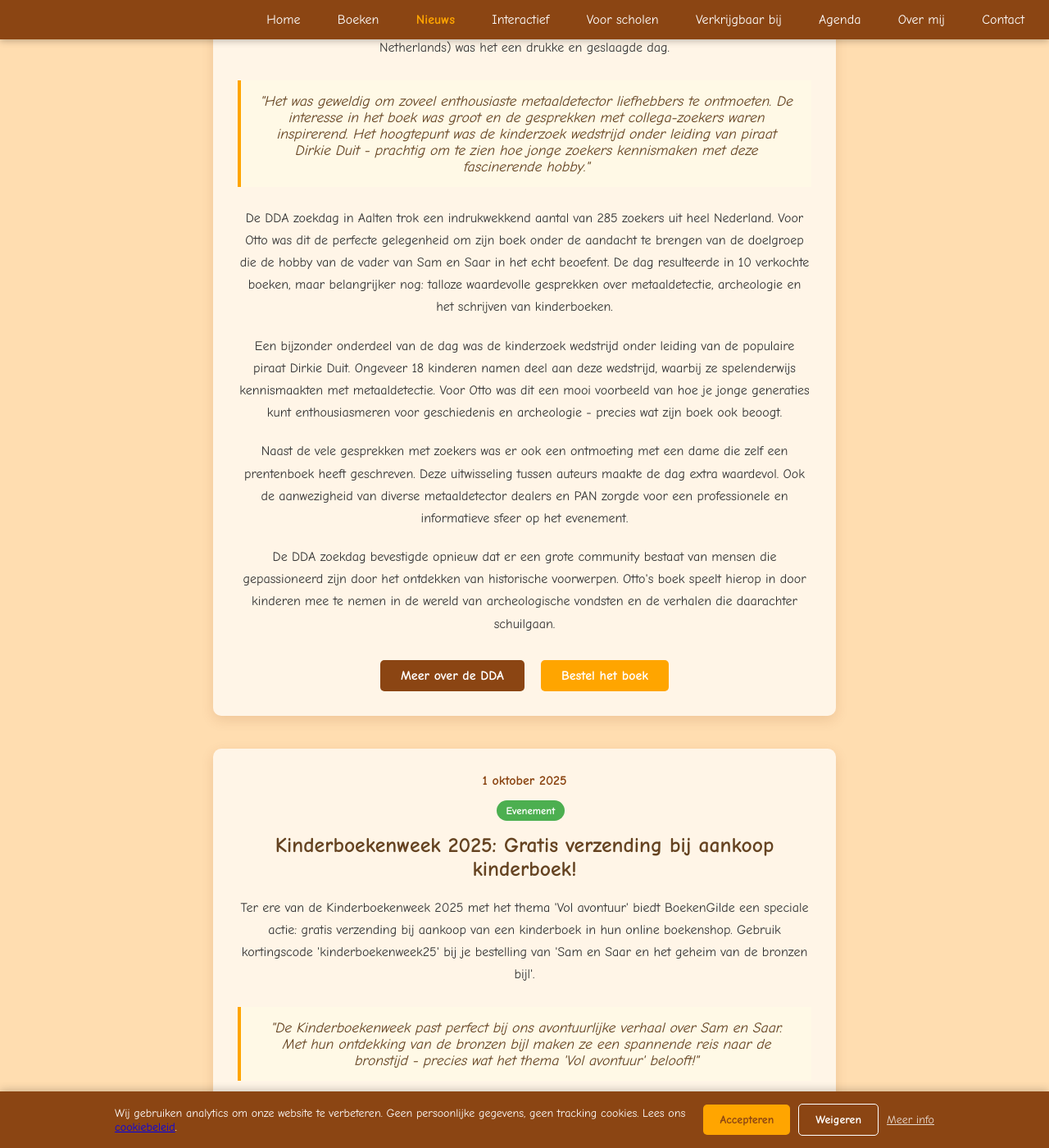
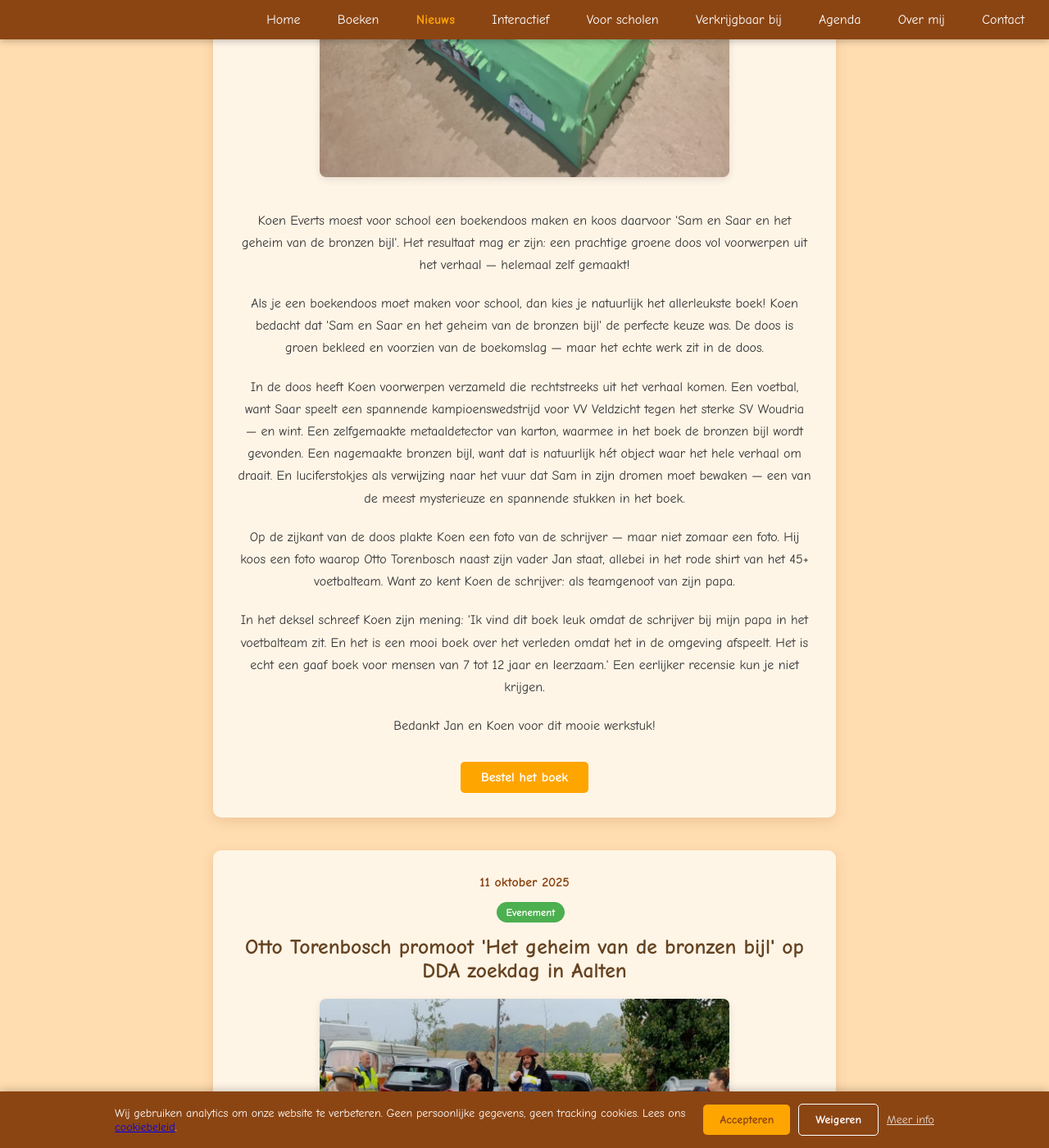
Before and after one commit to otorenbosch/samensaar.nl, a Jekyll site: the page built from nieuws.html, in a window 1280 px wide and 1400 px high, scrolled down 864 px. Shown: the whole window at 82% size. Built offline with Jekyll 4.4.1, drawn with Linux system fonts in a browser that asks for light colours; some of the changed text lies outside the part shown.

Commit message:
Boekendoos Koen

```diff
--- a/_data/nieuws.json
+++ b/_data/nieuws.json
@@ -1,4 +1,26 @@
 [
+  {
+  "date": "30 maart 2026",
+  "badge": "fan",
+  "title": "Prachtige boekendoos gemaakt van 'Sam en Saar en het geheim van de bronzen bijl'",
+  "image": "boekendoos-jan-everts-zoon.jpg",
+  "image_alt": "Koen trots met het boek Sam en Saar en zijn zelfgemaakte boekendoos",
+  "intro": "Koen Everts moest voor school een boekendoos maken en koos daarvoor 'Sam en Saar en het geheim van de bronzen bijl'. Het resultaat mag er zijn: een prachtige groene doos vol voorwerpen uit het verhaal — helemaal zelf gemaakt!",
+  "content": [
+    "Als je een boekendoos moet maken voor school, dan kies je natuurlijk het allerleukste boek! Koen bedacht dat 'Sam en Saar en het geheim van de bronzen bijl' de perfecte keuze was. De doos is groen bekleed en voorzien van de boekomslag — maar het echte werk zit in de doos.",
+    "In de doos heeft Koen voorwerpen verzameld die rechtstreeks uit het verhaal komen. Een voetbal, want Saar speelt een spannende kampioenswedstrijd voor VV Veldzicht tegen het sterke SV Woudria — en wint. Een zelfgemaakte metaaldetector van karton, waarmee in het boek de bronzen bijl wordt gevonden. Een nagemaakte bronzen bijl, want dat is natuurlijk hét object waar het hele verhaal om draait. En luciferstokjes als verwijzing naar het vuur dat Sam in zijn dromen moet bewaken — een van de meest mysterieuze en spannende stukken in het boek.",
+    "Op de zijkant van de doos plakte Koen een foto van de schrijver — maar niet zomaar een foto. Hij koos een foto waarop Otto Torenbosch naast zijn vader Jan staat, allebei in het rode shirt van het 45+ voetbalteam. Want zo kent Koen de schrijver: als teamgenoot van zijn papa.",
+    "In het deksel schreef Koen zijn mening: 'Ik vind dit boek leuk omdat de schrijver bij mijn papa in het voetbalteam zit. En het is een mooi boek over het verleden omdat het in de omgeving afspeelt. Het is echt een gaaf boek voor mensen van 7 tot 12 jaar en leerzaam.' Een eerlijker recensie kun je niet krijgen.",
+    "Bedankt Jan en Koen voor dit mooie werkstuk!"
+  ],
+  "buttons": [
+    {
+      "text": "Bestel het boek",
+      "url": "/bestel/?boek=bronzen-bijl",
+      "style": "primary"
+    }
+  ]
+  },
   {
     "date": "11 oktober 2025",
     "badge": "event",
```
Also changed, not shown: assets/images/media/boekendoos-jan-everts-zoon.jpg (added).
